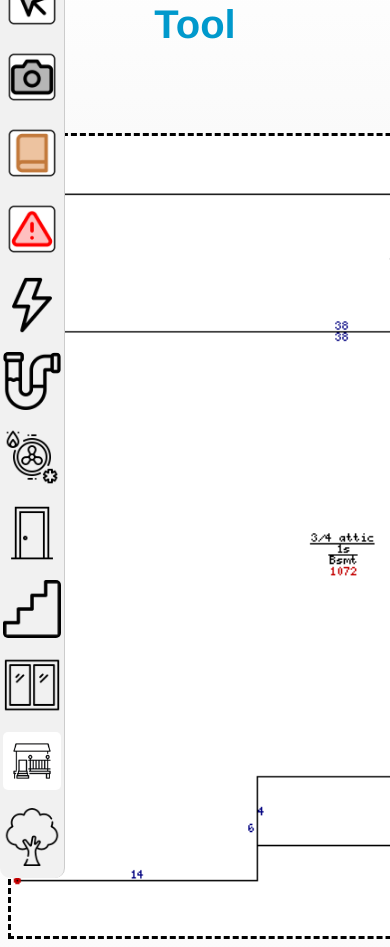
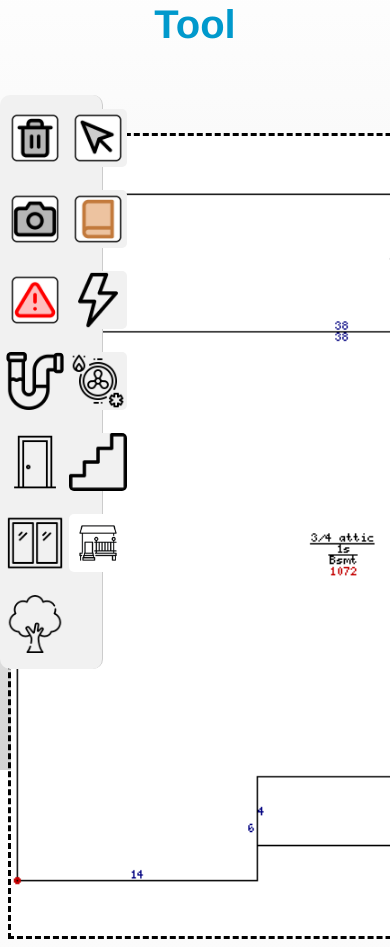
Before and after one commit to jslovell/hfh-capstone, a PHP site: page /test_page.php in a window 390 px wide; the page is wider, and only the part inside the window is pictured. Shown: the part 74-1021 px from the top of that part. Run offline with PHP 8.4, Linux system fonts and the light colour scheme; the visitor is signed in with stand-in values (Sample User, id 1).

Commit message:
Double Wide
Icon tool bar is now double wide.

```diff
--- a/test_page.php
+++ b/test_page.php
@@ -290,14 +290,16 @@ mysqli_close($conn);
             top: 54%;
             left: 0;
             transform: translateY(-50%);
-            display: flex;
-            flex-direction: column;
+            display: grid;
             align-items: center;
             background-color: #f1f1f1;
             border-right: 1px solid #ccc;
             border-radius: 10px;
-            padding: 2px;
+            padding: 6px;
             z-index: 1;
+            grid-template-columns: repeat(2,58px);
+            grid-gap: 5px;
+            width: auto;
         }
 
         .sidebar-button {
@@ -320,17 +322,20 @@ mysqli_close($conn);
 
         @media screen and (max-width: 600px) {
             .sidebar {
-                width: 60px;
+                width: 90px;
             }
             .sidebar button {
                 width: 30px;
                 height: 30px;
             }
+            .popup-menu {
+                left: 90px;
+            }
         }
 
         .popup-menu {
             position: absolute;
-            left: 65px;
+            left: 140px;
             background-color:rgb(255, 255, 255);
             border: 1px solid #ddd;
             border-radius: 8px;
```
